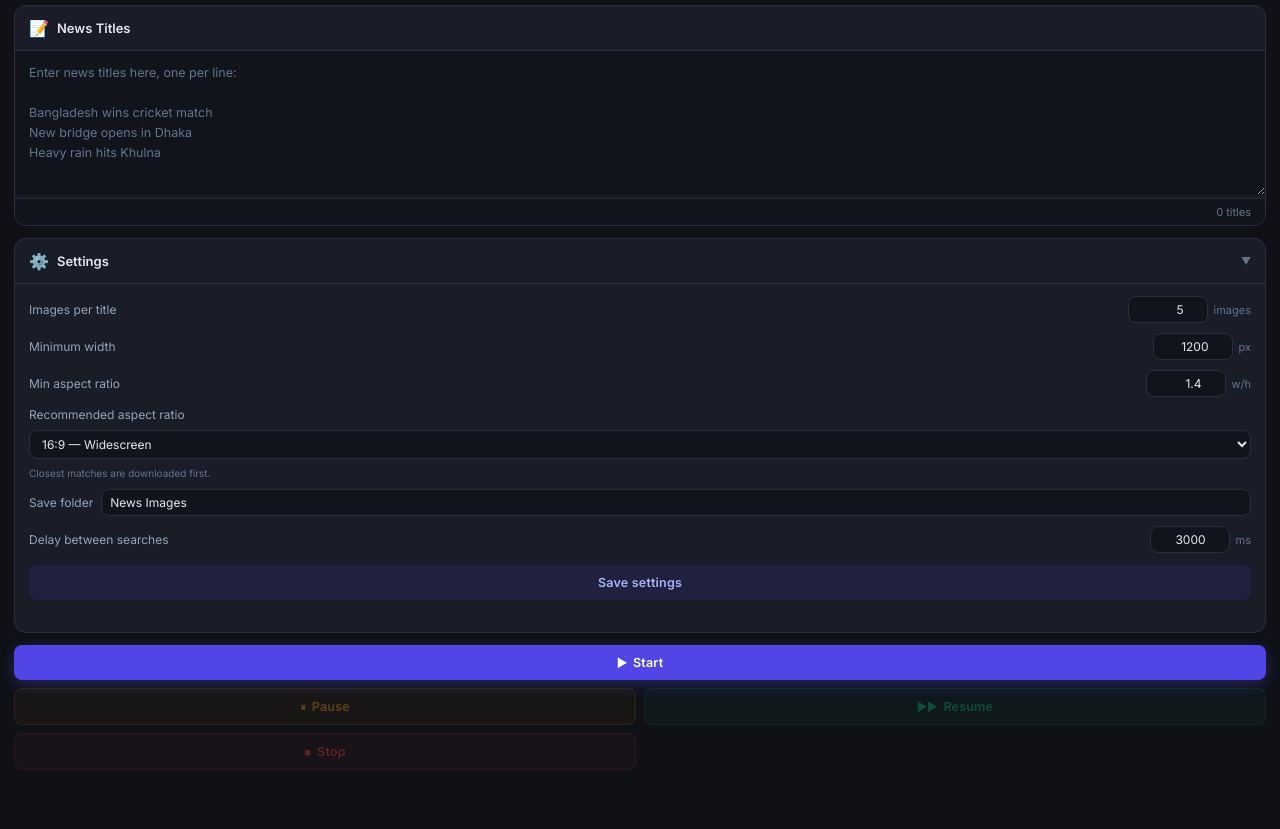
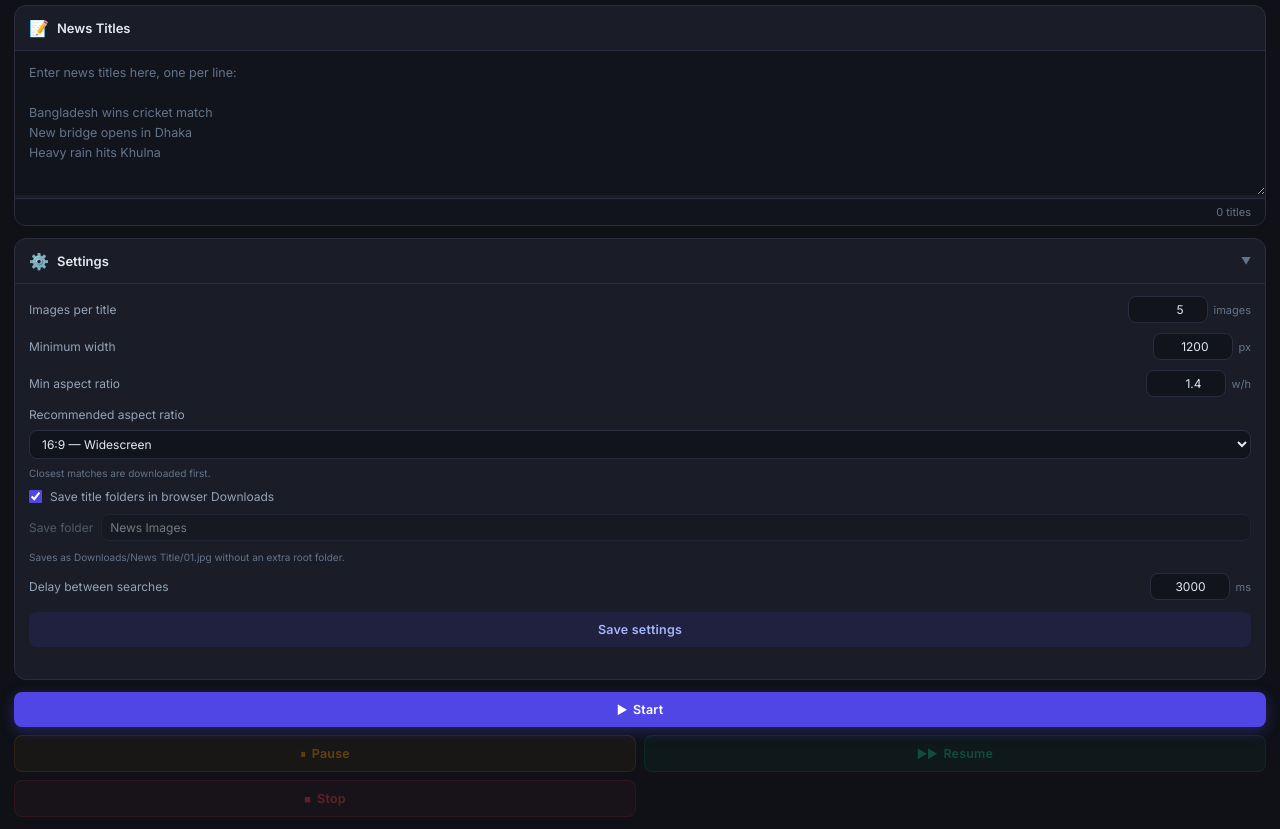
Before and after one commit to mehedihasanmondol-online/news-assistant, a website with bundled scripts: page src/sidepanel/sidepanel.html in a window 1280 px wide. Shown: the part 68-897 px from the top of the page. Before the commit the page ends 850 px from the top, so only its background shows below. Built offline with nearby package versions, Linux system fonts and the light colour scheme; some packages are replaced by stand-ins of ours; no server answers.

Commit message:
feat: implement image download manager and side panel interface with configurable settings

```diff
--- a/src/background/download-manager.js
+++ b/src/background/download-manager.js
@@ -24,7 +24,11 @@ export class DownloadManager {
 
     // Format: 01.jpg, 02.png
     const filename = `${index.toString().padStart(2, '0')}.${extension}`;
-    const path = `${rootFolder}/${sanitizedTitle}/${filename}`;
+    // No root prefix lets Chrome use the browser's configured Downloads
+    // location while still organizing files inside one folder per news title.
+    const path = settings.saveToDownloadsRoot !== false
+      ? `${sanitizedTitle}/${filename}`
+      : `${rootFolder}/${sanitizedTitle}/${filename}`;
 
     return new Promise((resolve) => {
       chrome.downloads.download({
--- a/src/core/constants.js
+++ b/src/core/constants.js
@@ -4,6 +4,7 @@ export const DEFAULT_SETTINGS = {
   minimumAspectRatio: 1.4,
   preferredAspectRatio: '16:9',
   rootFolder: 'News Images',
+  saveToDownloadsRoot: true,
   maxRetries: 2,
   delayBetweenSearchesMs: 3000
 };
--- a/src/sidepanel/sidepanel.css
+++ b/src/sidepanel/sidepanel.css
@@ -245,6 +245,21 @@ textarea:focus {
   color: var(--text-subtle);
   flex: 1;
   white-space: nowrap;
+}
+
+.checkbox-label {
+  display: flex;
+  align-items: center;
+  gap: 8px;
+  cursor: pointer;
+}
+
+input[type="checkbox"] {
+  accent-color: var(--primary);
+}
+
+.setting-row.is-disabled {
+  opacity: 0.45;
 }
 
 .input-with-unit {
--- a/src/sidepanel/sidepanel.html
+++ b/src/sidepanel/sidepanel.html
@@ -86,9 +86,16 @@
                 <span class="setting-hint" id="aspectRatioHint">Closest matches are downloaded first.</span>
               </div>
               <div class="setting-row">
+                <label class="checkbox-label" for="saveToDownloadsRoot">
+                  <input type="checkbox" id="saveToDownloadsRoot" checked>
+                  Save title folders in browser Downloads
+                </label>
+              </div>
+              <div class="setting-row">
                 <label for="rootFolder">Save folder</label>
-                <input type="text" id="rootFolder" value="News Images" style="width:100%;box-sizing:border-box;">
+                <input type="text" id="rootFolder" value="News Images" style="width:100%;box-sizing:border-box;" aria-describedby="rootFolderHint">
               </div>
+              <span class="setting-hint" id="rootFolderHint">Saves as Downloads/News Title/01.jpg without an extra root folder.</span>
               <div class="setting-row">
                 <label for="searchDelay">Delay between searches</label>
                 <div class="input-with-unit">
--- a/src/sidepanel/sidepanel.js
+++ b/src/sidepanel/sidepanel.js
@@ -11,6 +11,7 @@ const el = {
   minAspectRatio: document.getElementById('minAspectRatio'),
   aspectRatio: document.getElementById('aspectRatio'),
   rootFolder: document.getElementById('rootFolder'),
+  saveToDownloadsRoot: document.getElementById('saveToDownloadsRoot'),
   searchDelay: document.getElementById('searchDelay'),
   btnSaveSettings: document.getElementById('btnSaveSettings'),
   saveStatus: document.getElementById('saveStatus'),
@@ -89,7 +90,9 @@ async function loadSettings() {
   el.minAspectRatio.value = s.minimumAspectRatio;
   el.aspectRatio.value = s.preferredAspectRatio || '16:9';
   el.rootFolder.value = s.rootFolder;
+  el.saveToDownloadsRoot.checked = s.saveToDownloadsRoot !== false;
   el.searchDelay.value = s.delayBetweenSearchesMs || 3000;
+  updateDownloadLocationUI();
 }
 
 function readSettings() {
@@ -99,6 +102,7 @@ function readSettings() {
     minimumAspectRatio: parseFloat(el.minAspectRatio.value) || 1.78,
     preferredAspectRatio: el.aspectRatio.value,
     rootFolder: el.rootFolder.value.trim() || '',
+    saveToDownloadsRoot: el.saveToDownloadsRoot.checked,
     delayBetweenSearchesMs: parseInt(el.searchDelay.value, 10) || 3000,
   };
 }
@@ -120,6 +124,7 @@ function setupListeners() {
   // Controls
   el.btnSaveSettings.addEventListener('click', saveSettings);
   el.aspectRatio.addEventListener('change', applyAspectRatioRecommendation);
+  el.saveToDownloadsRoot.addEventListener('change', updateDownloadLocationUI);
   el.btnStart.addEventListener('click', handleStart);
   el.btnPause.addEventListener('click', () => sendMessage(MESSAGE_TYPES.PAUSE_QUEUE));
   el.btnResume.addEventListener('click', () => sendMessage(MESSAGE_TYPES.RESUME_QUEUE));
@@ -127,6 +132,12 @@ function setupListeners() {
 
   // Start Again — reset to fresh state
   el.btnStartAgain.addEventListener('click', resetToStart);
+}
+
+function updateDownloadLocationUI() {
+  const isDirect = el.saveToDownloadsRoot.checked;
+  el.rootFolder.disabled = isDirect;
+  el.rootFolder.closest('.setting-row').classList.toggle('is-disabled', isDirect);
 }
 
 const RATIO_RECOMMENDATIONS = {
```
Also changed, not shown: README.md.
